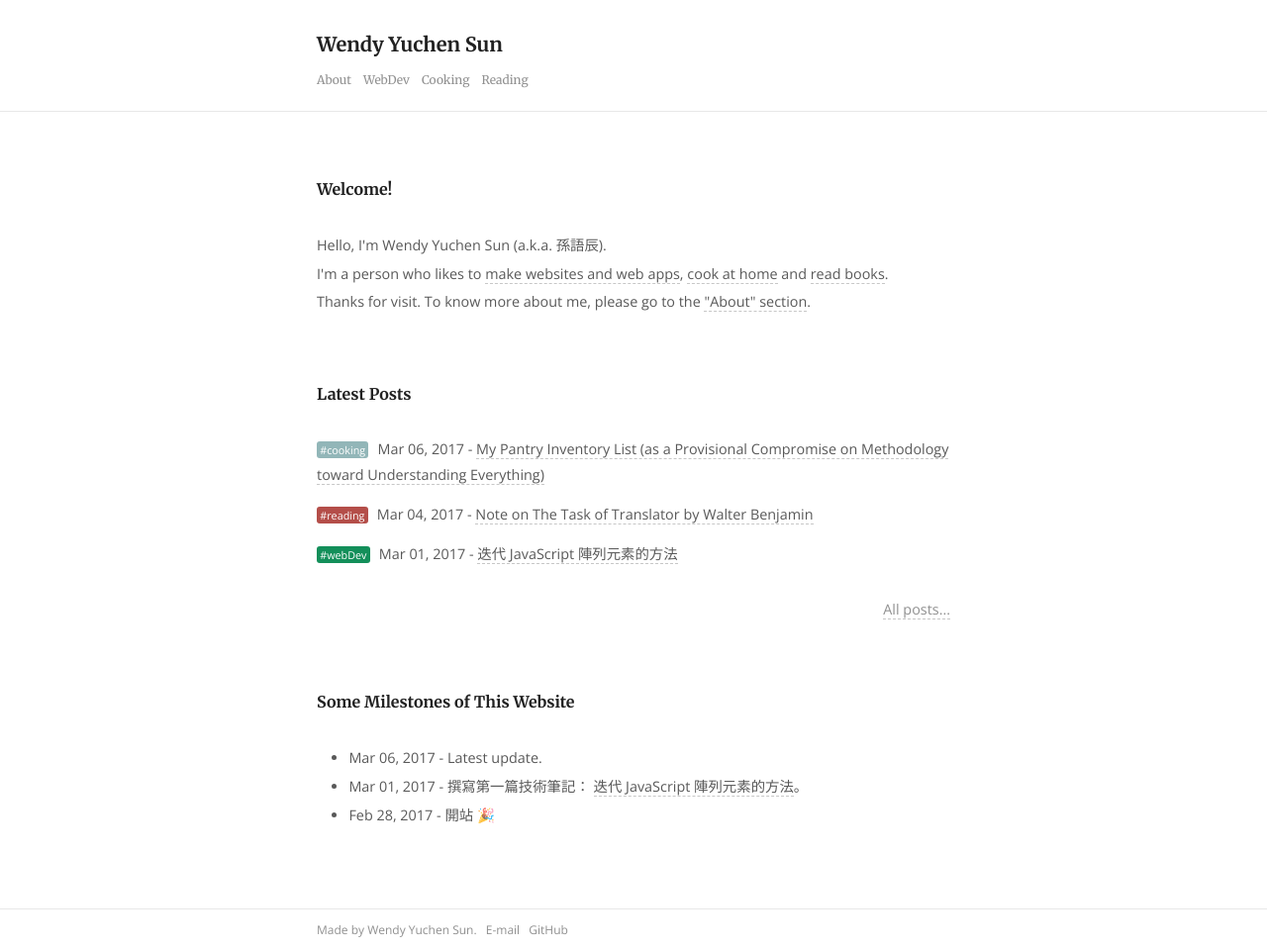
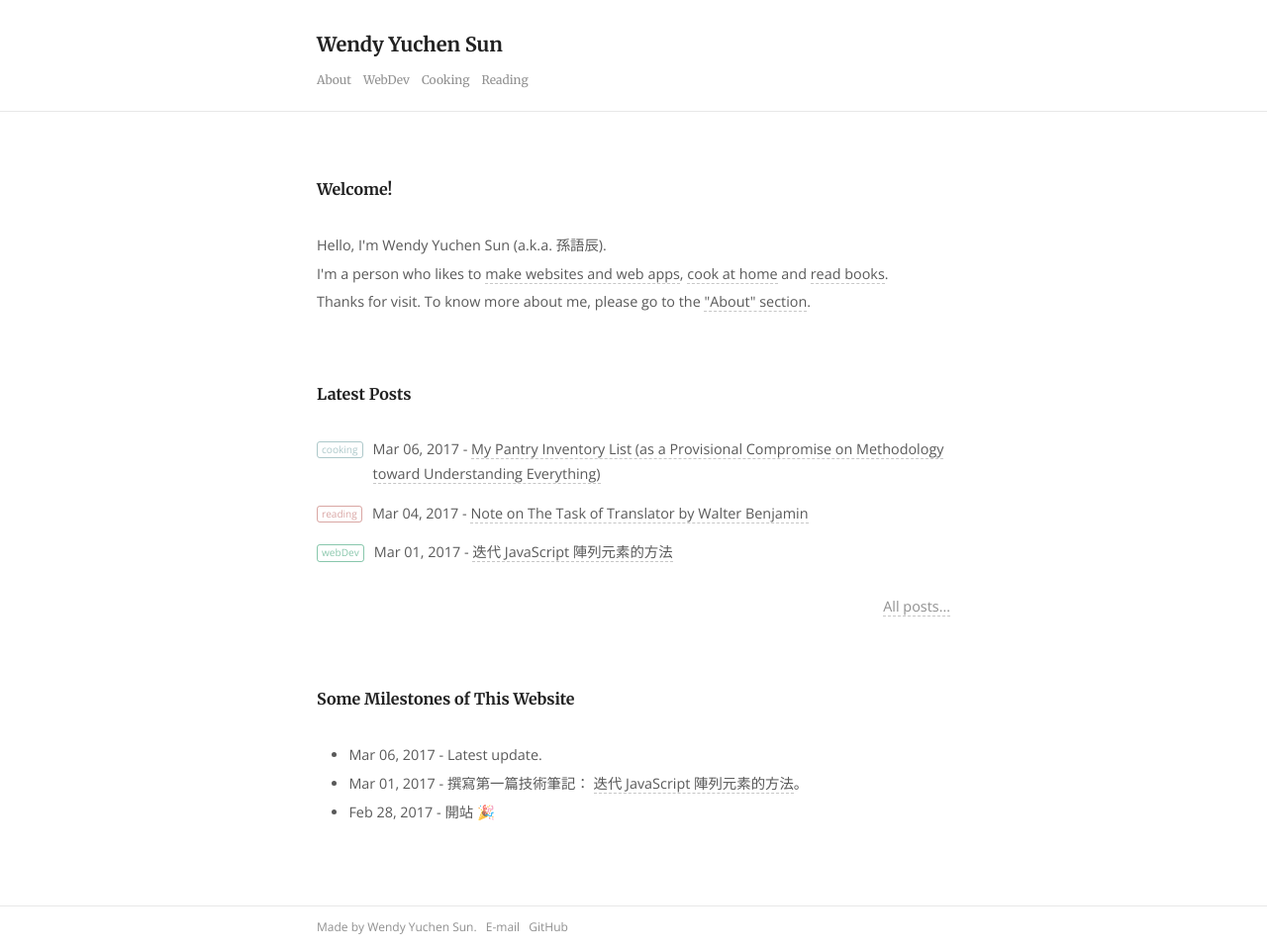
Before and after one commit to wendyyuchensun/wendyyuchensun.github.io, a Jekyll site: the page built from index.html, in a window 1280 px wide. Shown: the whole page at 99% size. Built offline with Jekyll 4.4.1, drawn with Linux system fonts in a browser that asks for light colours.

Commit message:
Update category tag styling

```diff
--- a/_includes/allPostLi.html
+++ b/_includes/allPostLi.html
@@ -1,6 +1,8 @@
 <li>
   {% for category in post.categories %}
-  <span class="catTag {{ category }}">#{{ category }}</span>
+  <div class="catTag {{ category }}">{{ category }}</div>
   {% endfor %}
-  {{ post.date | date: "%b %d, %Y" }} - <a href="{{ post.url }}">{{ post.title }}</a>
+  <div class="dateTitle">
+    {{ post.date | date: "%b %d, %Y" }} - <a href="{{ post.url }}">{{ post.title }}</a>
+  </div>
 </li>
--- a/css/style.sass
+++ b/css/style.sass
@@ -68,17 +68,25 @@ main
       &:first-of-type
         margin-top: 2em
       .catTag
-        padding: 0.1em 0.3em
+        display: flex
+        flex-direction: column
+        justify-content: center
+        height: 1.7em
+        padding: 0 0.4em
         border-radius: 3px
-        font-size: 0.75em
+        font-size: 0.7em
         color: white
-        margin-right: 0.5em
+        margin-top: 0.5em
+        margin-right: 1em
       .cooking
-        background-color: #92b6b8
+        color: rgba(#92b6b8, 0.75)
+        border: 1px solid rgba(#92b6b8, 0.75)
       .reading
-        background-color: #b44e49
+        color: rgba(#b44e49, 0.5)
+        border: 1px solid rgba(#b44e49, 0.5)
       .webDev
-        background-color: #138f5a
+        color: rgba(#138f5a, 0.5)
+        border: 1px solid rgba(#138f5a, 0.5)
       h3
         line-height: 1.75em
         font-size: 1em
@@ -156,6 +164,8 @@ main
         list-style: none
         margin-left: 0
         li
+          display: flex
+          align-items: flex-start
           margin-bottom: 1em
           line-height: 1.75em
 
```
Also changed, not shown: _config.yml (line endings or trailing spaces).
